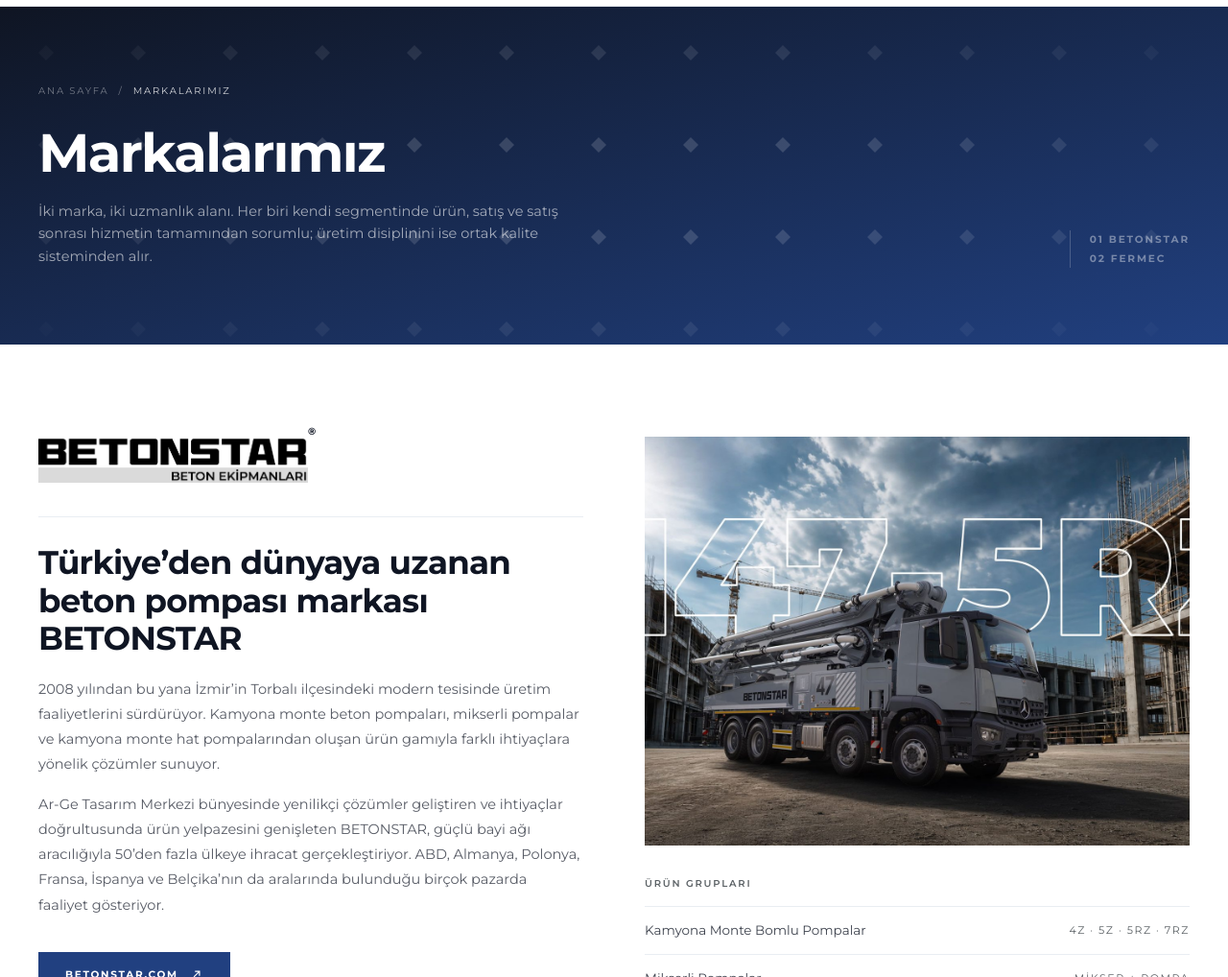
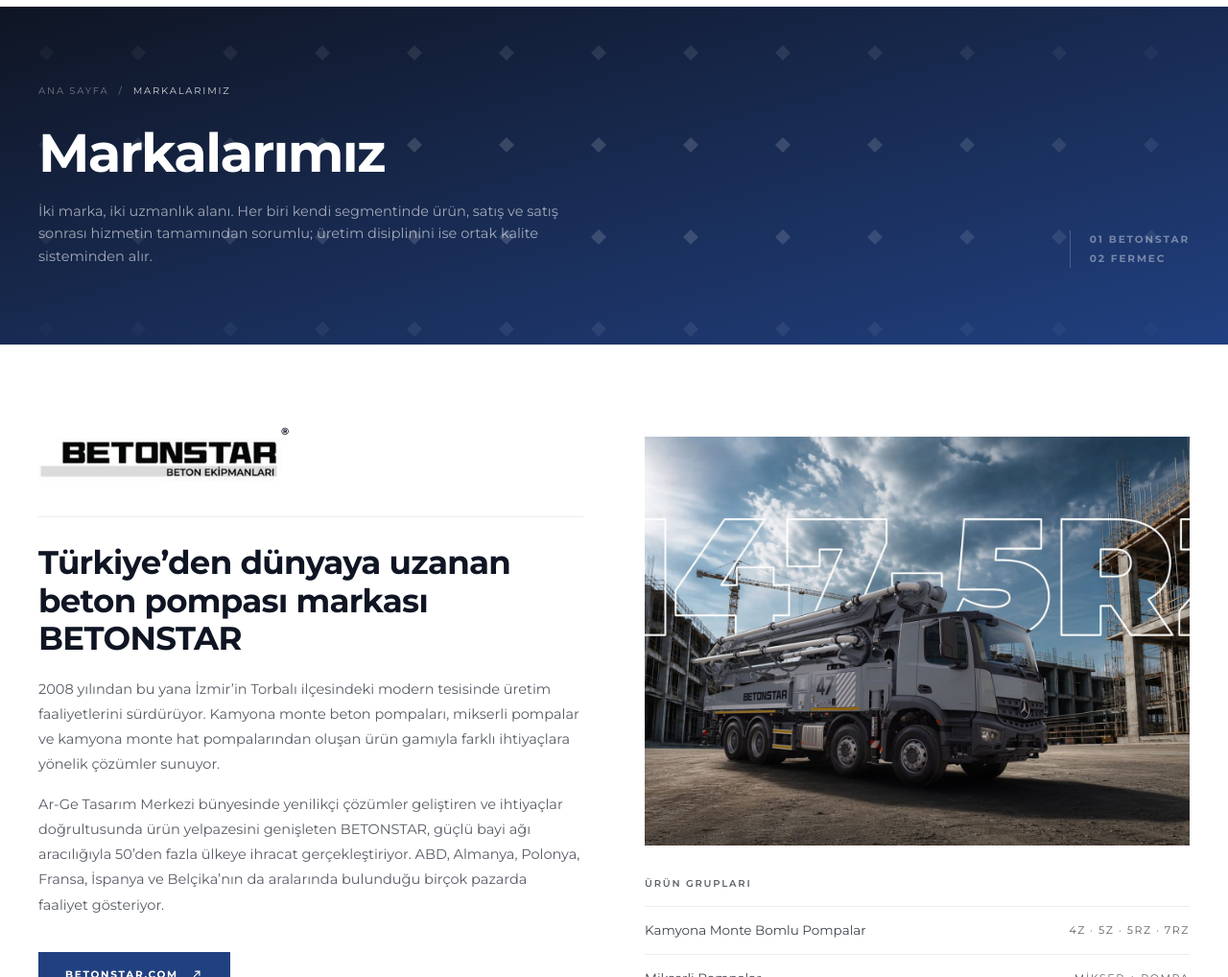
Before and after one commit to selamisozer/bozkurt-web, a plain HTML site: page markalar.html in a window 1280 px wide. Shown: the part 82-1100 px from the top of the page at 96% size. Drawn offline with Linux system fonts and the light colour scheme.

Commit message:
Site güncellemesi (staging) — 2026-11-23 16:05

```diff
--- a/markalar.html
+++ b/markalar.html
@@ -159,7 +159,7 @@
           <div class="reveal lg:col-span-6">
             <div class="border-b border-steel-pale pb-7">
               <div class="inline-flex items-start gap-0">
-                <img src="assets/logos/betonstar-strip-light-tr.png" alt="Betonstar" class="brand-logo-tr h-10 w-auto lg:h-12" />
+                <img src="assets/logos/betonstar-strip-light-tr-exact.png" alt="Betonstar" class="brand-logo-tr h-10 w-auto lg:h-12" />
                 <img src="assets/logos/betonstar-strip-light-en.png" alt="Betonstar" class="brand-logo-en h-10 w-auto lg:h-12" />
                 <sup class="brand-r brand-r--dark" aria-hidden="true">®</sup>
               </div>
```
Also changed, not shown: en/brands.html (+1 -1 lines), assets/logos/betonstar-strip-light-tr-exact.png (added).
